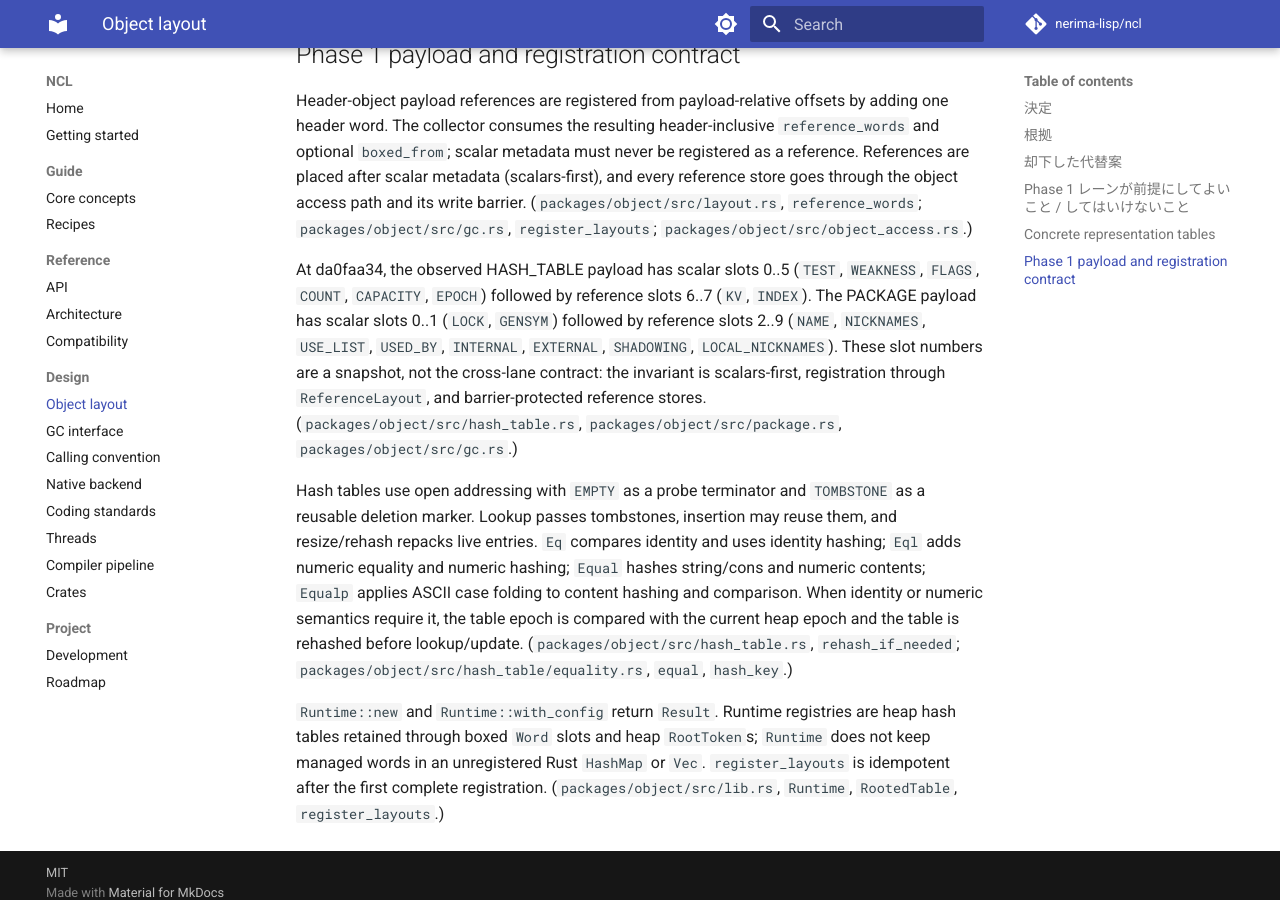
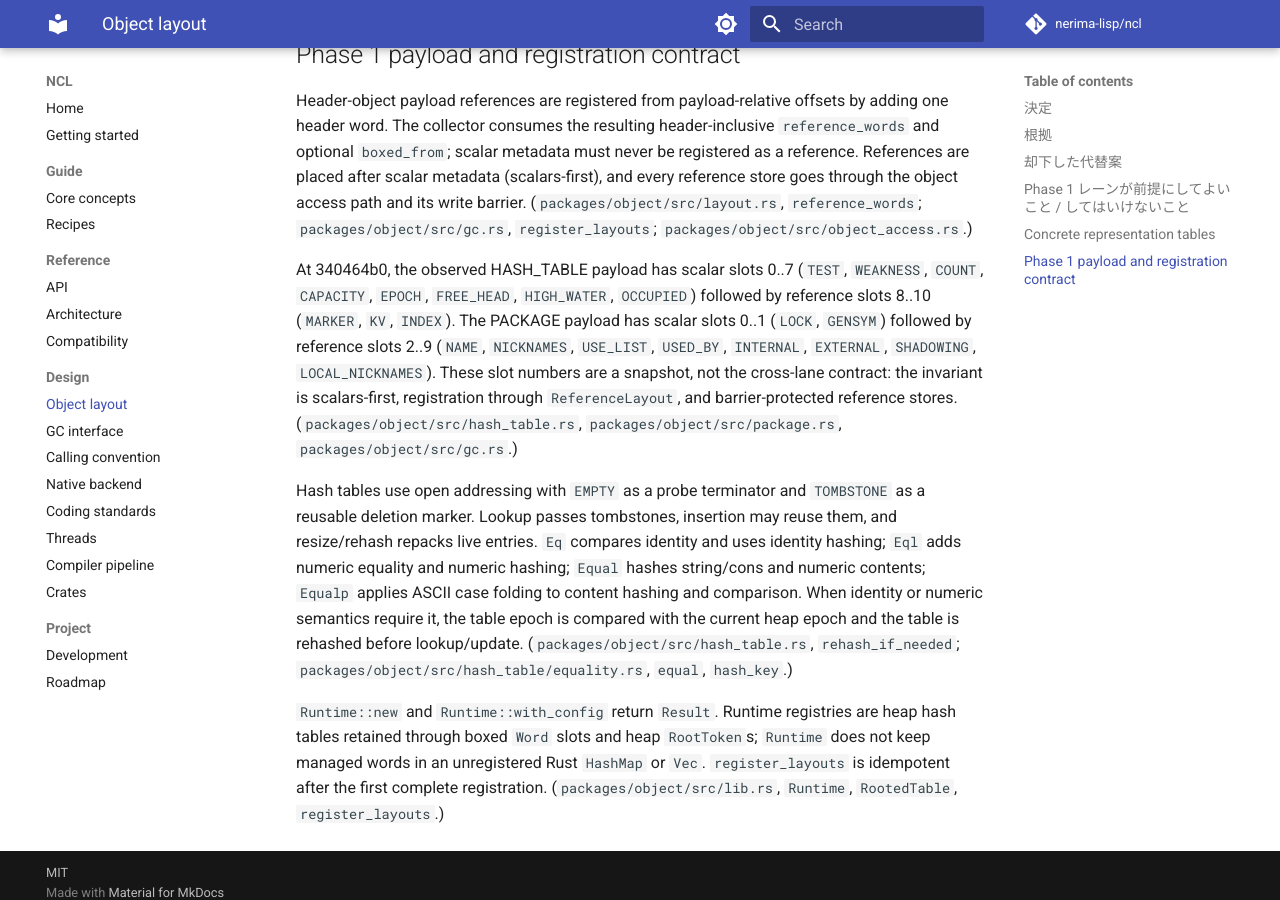
Before and after one commit to nerima-lisp/ncl, an MkDocs documentation site: the page built from docs/src/design/object-layout.md, in a window 1280 px wide and 900 px high, scrolled down 3120 px. Built offline with MkDocs 1.6.1 and Material for MkDocs 9.7.7, drawn with Linux system fonts in a browser that asks for light colours; comment, search, counter and statistics services are not loaded.

Commit message:
docs(design): refresh HASH_TABLE payload snapshot to 340464b0

```diff
--- a/docs/src/design/object-layout.md
+++ b/docs/src/design/object-layout.md
@@ -72,7 +72,7 @@ Symbol flags are bit 0 special, bit 1 constant, bit 2 macro, bit 3 package-lock,
 
 Header-object payload references are registered from payload-relative offsets by adding one header word. The collector consumes the resulting header-inclusive `reference_words` and optional `boxed_from`; scalar metadata must never be registered as a reference. References are placed after scalar metadata (scalars-first), and every reference store goes through the object access path and its write barrier. (`packages/object/src/layout.rs`, `reference_words`; `packages/object/src/gc.rs`, `register_layouts`; `packages/object/src/object_access.rs`.)
 
-At da0faa34, the observed HASH_TABLE payload has scalar slots 0..5 (`TEST`, `WEAKNESS`, `FLAGS`, `COUNT`, `CAPACITY`, `EPOCH`) followed by reference slots 6..7 (`KV`, `INDEX`). The PACKAGE payload has scalar slots 0..1 (`LOCK`, `GENSYM`) followed by reference slots 2..9 (`NAME`, `NICKNAMES`, `USE_LIST`, `USED_BY`, `INTERNAL`, `EXTERNAL`, `SHADOWING`, `LOCAL_NICKNAMES`). These slot numbers are a snapshot, not the cross-lane contract: the invariant is scalars-first, registration through `ReferenceLayout`, and barrier-protected reference stores. (`packages/object/src/hash_table.rs`, `packages/object/src/package.rs`, `packages/object/src/gc.rs`.)
+At 340464b0, the observed HASH_TABLE payload has scalar slots 0..7 (`TEST`, `WEAKNESS`, `COUNT`, `CAPACITY`, `EPOCH`, `FREE_HEAD`, `HIGH_WATER`, `OCCUPIED`) followed by reference slots 8..10 (`MARKER`, `KV`, `INDEX`). The PACKAGE payload has scalar slots 0..1 (`LOCK`, `GENSYM`) followed by reference slots 2..9 (`NAME`, `NICKNAMES`, `USE_LIST`, `USED_BY`, `INTERNAL`, `EXTERNAL`, `SHADOWING`, `LOCAL_NICKNAMES`). These slot numbers are a snapshot, not the cross-lane contract: the invariant is scalars-first, registration through `ReferenceLayout`, and barrier-protected reference stores. (`packages/object/src/hash_table.rs`, `packages/object/src/package.rs`, `packages/object/src/gc.rs`.)
 
 Hash tables use open addressing with `EMPTY` as a probe terminator and `TOMBSTONE` as a reusable deletion marker. Lookup passes tombstones, insertion may reuse them, and resize/rehash repacks live entries. `Eq` compares identity and uses identity hashing; `Eql` adds numeric equality and numeric hashing; `Equal` hashes string/cons and numeric contents; `Equalp` applies ASCII case folding to content hashing and comparison. When identity or numeric semantics require it, the table epoch is compared with the current heap epoch and the table is rehashed before lookup/update. (`packages/object/src/hash_table.rs`, `rehash_if_needed`; `packages/object/src/hash_table/equality.rs`, `equal`, `hash_key`.)
 
```
Also changed, not shown: packages/object/README.md.
